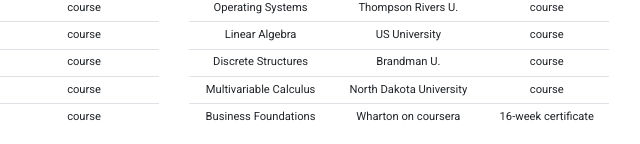
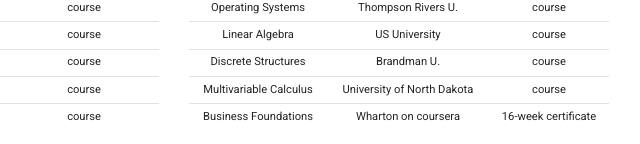
Before and after one commit to Ajorona/ajorona.github.io, a plain HTML site: page index.html in a window 1280 px wide. Shown: the part 1324-1468 px from the top of the page, 466-1106 px from the left. Drawn offline with Linux system fonts and the light colour scheme; files whose address does not match are found by name.

```diff
--- a/index.html
+++ b/index.html
@@ -219,7 +219,7 @@
                             </tr>
                             <tr id="15">
                                 <td>Multivariable Calculus</td>
-                                <td>North Dakota University</td>
+                                <td>University of North Dakota</td>
                                 <td>course</td>
                             </tr>
                             <tr id="16">
```
